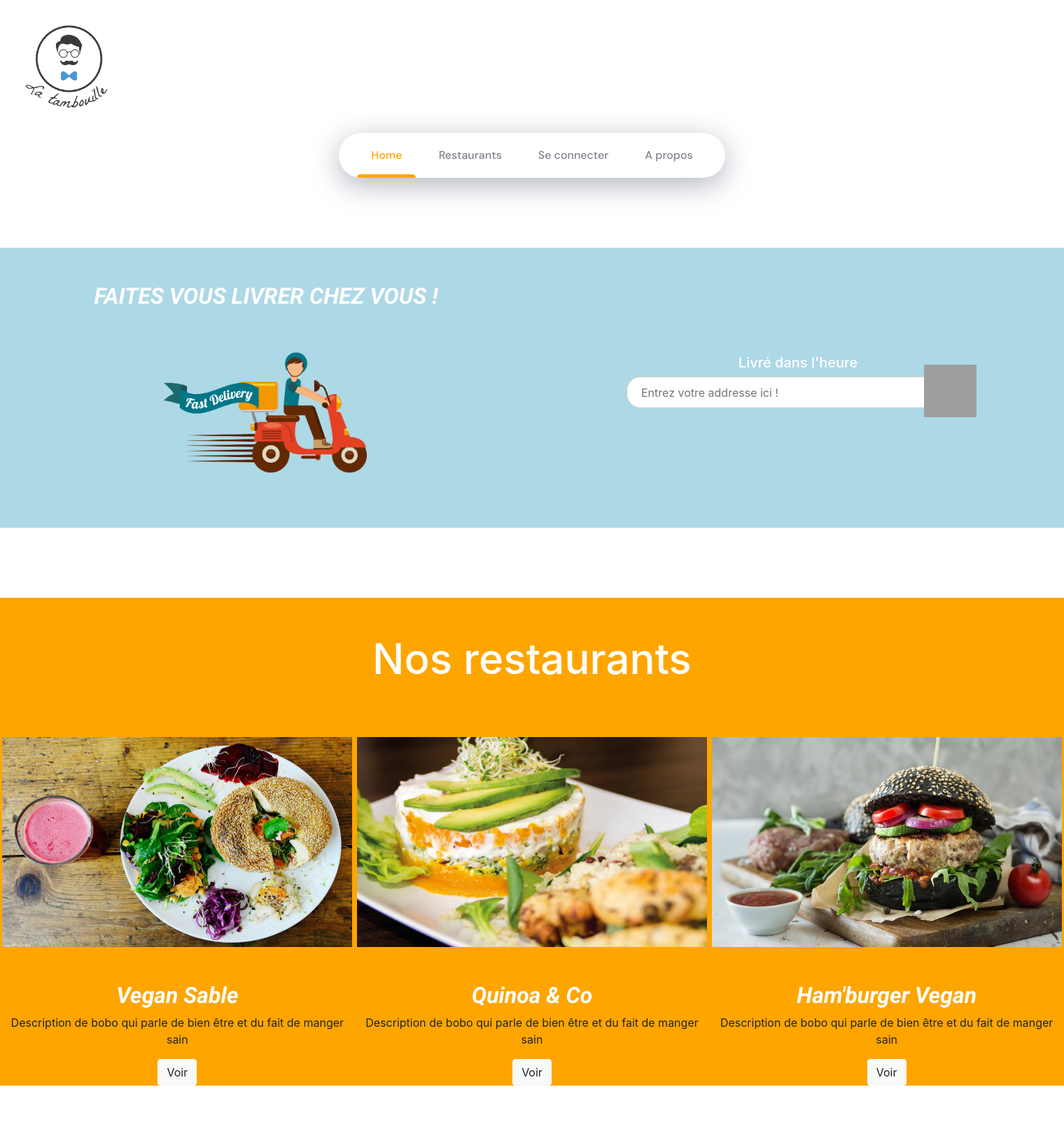
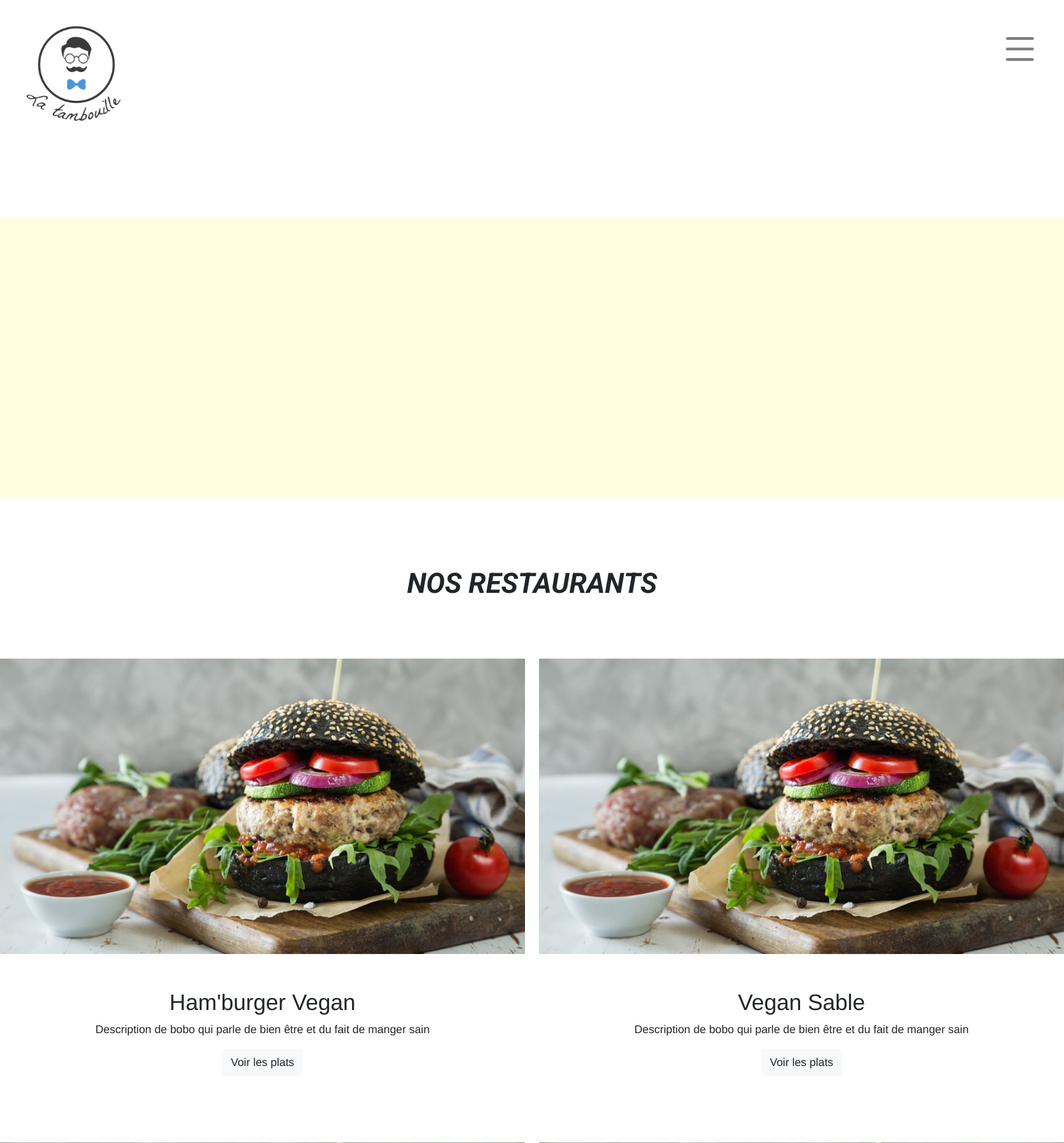
Before and after one commit to Hostie/veganfood, a Symfony app: template templates/user/index.html.twig in a window 1520 px wide. Shown: the top 1633 px of the page at 70% size. Before the commit the page ends 1551 px from the top, so only its background shows below. Run offline with Twig, Linux system fonts and the light colour scheme; the template is opened without the code that fills it, so the values that code supplies are empty; some libraries are stand-ins or nearby versions; grey boxes are pictures that could not be loaded.

Commit message:
page de garde responsive

```diff
--- a/public/css/nav.css
+++ b/public/css/nav.css
@@ -4,69 +4,124 @@
 header{
     display: flex;
     justify-content: center;
+
 }
 
 .logo{
-    width: 130px;
+    width: 150px;
     margin: 30px;
+    justify-content: center;
+    align-items :center;
+}
+
+.open {
+  position: fixed;
+  top: 40px;
+  right: 40px;
+  width: 50px;
+  height: 50px;
+  display: block;
+  cursor: pointer;
+  transition: opacity 0.2s linear;
+  z-index: 2;
 }
 
 
-.nav {
-  display: inline-flex;
-  position: relative;
+.open span {
+  display: block;
+  float: left;
+  clear: both;
+  height: 4px;
+  width: 40px;
+  border-radius: 40px;
+  background-color :  grey;
+  position: absolute;
+  right: 3px;
+  top: 3px;
   overflow: hidden;
-  max-width: 100%;
-  background-color: #fff;
-  padding: 0 20px;
-  border-radius: 40px;
-  box-shadow: 0 10px 40px rgba(159, 162, 177, .8);
+  transition: all 0.4s ease;
 }
 
-.nav-item {
-  color: #83818c;
-  padding: 20px;
-  text-decoration: none;
-  transition: .3s;
-  margin: 0 6px;
-  z-index: 1;
-  font-family: 'DM Sans', sans-serif;
-  font-weight: 500;
-  position: relative;
-}
-.nav-item :before {
-    content: "";
-    position: absolute;
-    bottom: -6px;
-    left: 0;
-    width: 100%;
-    height: 5px;
-    background-color: #dfe2ea;
-    border-radius: 8px 8px 0 0;
-    opacity: 0;
-    transition: .3s;
-  }
+.open span:nth-child(1) {
+  margin-top: 10px;
+  z-index: 9;
 }
 
-.nav-item:not(.is-active):hover:before {
-  opacity: 1;
-  bottom: 0;
+.open span:nth-child(2) { margin-top: 25px; }
+
+.open span:nth-child(3) { margin-top: 40px; }
+
+.sub-menu {
+  transition: all 0.8s cubic-bezier(0.68, -0.55, 0.265, 1.55);
+  height: 0;
+  width: 0;
+  right: 0;
+  top: 0;
+  position: absolute;
+  background-color:lightblue;
+  border-radius: 50%;
+  z-index: 18;
+  overflow: hidden;
 }
 
-
-.nav-item:not(.is-active):hover { color: #333; }
-
-.nav-indicator {
-  position: absolute;
-  left: 0;
-  bottom: 0;
-  height: 4px;
-  transition: .4s;
-  height: 5px;
-  z-index: 1;
-  border-radius: 8px 8px 0 0;
+.sub-menu li {
+  display: block;
+  float: right;
+  clear: both;
+  height: auto;
+  margin-right: -160px;
+  transition: all 0.5s cubic-bezier(0.68, -0.55, 0.265, 1.55);
 }
 
-@media (max-width: 580px) {
-  .nav { overflow: auto; }
+.sub-menu li:first-child { margin-top: 180px; }
+
+.sub-menu li:nth-child(1) { -webkit-transition-delay: 0.05s; }
+
+.sub-menu li:nth-child(2) { -webkit-transition-delay: 0.10s; }
+
+.sub-menu li:nth-child(3) { -webkit-transition-delay: 0.15s; }
+
+.sub-menu li:nth-child(4) { -webkit-transition-delay: 0.20s; }
+
+.sub-menu li:nth-child(5) { -webkit-transition-delay: 0.25s; }
+
+.sub-menu li a {
+  color: #fff;
+  font-family: 'Lato', Arial, Helvetica, sans-serif;
+  font-size: 20px;
+  width: 100%;
+  font-weight: 600;
+  display: block;
+  float: left;
+  line-height: 40px;
+  text-decoration: none;
 }
+
+.oppenned .sub-menu {
+  opacity: 1;
+  height: 400px;
+  width: 400px;
+}
+
+.oppenned span:nth-child(2) { overflow: visible; }
+
+.oppenned span:nth-child(1),
+.oppenned span:nth-child(3) {
+  z-index: 100;
+  transform: rotate(45deg);
+}
+
+.oppenned span:nth-child(1) { transform: rotate(45deg) translateY(12px) translateX(12px); }
+
+.oppenned span:nth-child(2) {
+  height: 400px;
+  width: 400px;
+  right: -160px;
+  top: -160px;
+  border-radius: 50%;
+  background-color:lightblue;
+}
+
+.oppenned span:nth-child(3) { transform: rotate(-45deg) translateY(-10px) translateX(10px); }
+
+.oppenned li { margin-right: 168px; }
--- a/public/css/style.css
+++ b/public/css/style.css
@@ -1,128 +1,74 @@
-body {
-  margin: 0;
-  padding: 0;
+* {
+  font-family: Helvetica;
 }
 
-.search {
+h1 {
+  font-family: Roboto;
+}
+
+.grid {
   display: grid;
   grid-template-columns: repeat(2, 1fr);
+  column-gap: 20px;
+  row-gap: 20px;
+  margin-top: 3%;
+}
+@media (max-width: 768px) {
+  .grid {
+    display: grid;
+    grid-template-columns: repeat(1, 1fr);
+    column-gap: 30px;
+    row-gap: 30px;
+    margin-left: 10px;
+    margin-right: 10px;
+  }
+}
+@media (max-width: 576px) {
+  .grid {
+    display: grid;
+    grid-template-columns: repeat(1, 1fr);
+    column-gap: 30px;
+    row-gap: 30px;
+    margin-left: 10px;
+    margin-right: 10px;
+  }
+}
+
+.search__logo {
+  height: 100;
+}
+
+.container__search {
   margin-top: 100px;
-  width: 100%;
-  height: 50vh;
-  background-color: lightblue;
+  background-color: lightyellow;
+  height: 400px;
+  vertical-align: middle;
   text-align: center;
 }
 
-.quote-image {
-  grid-column: 1;
-}
-.quote-image img {
-  margin-top: 50px;
-  position: relative;
-  width: 300px;
-}
-.quote-image h2 {
-  margin-top: 50px;
-  font-family: "Roboto", sans-serif;
-  font-weight: 300;
-  color: white;
+.rest__title {
+  text-align: center;
+  margin-top: 100px;
 }
 
-.search-address {
-  grid-column: 2;
-  margin-top: 20%;
+.resto__item {
+  margin-top: 5%;
+  margin-bottom: 5%;
   text-align: center;
-  justify-content: center;
 }
-.search-address h2 {
-  font-size: 20px;
-  color: white;
+.resto__item img {
+  max-width: 100%;
+}
+.resto__item img:hover {
+  opacity: 0.7;
+}
+.resto__item h2 {
+  margin-top: 50px;
 }
 
-.search-container {
-  width: 490px;
-  display: block;
-  margin: 0 auto;
-}
-
-input#search-bar {
-  margin: 0 auto;
-  width: 100%;
-  height: 45px;
-  padding: 0 20px;
-  font-size: 1rem;
-  border: 1px solid #D0CFCE;
-  outline: none;
-  border-radius: 20px 20px 20px 20px;
-}
-input#search-bar:focus {
-  border: 1px solid #008ABF;
-  transition: 0.35s ease;
-  color: #008ABF;
-}
-input#search-bar:focus::-webkit-input-placeholder {
-  transition: opacity 0.45s ease;
-  opacity: 0;
-}
-input#search-bar:focus::-moz-placeholder {
-  transition: opacity 0.45s ease;
-  opacity: 0;
-}
-input#search-bar:focus:-ms-placeholder {
-  transition: opacity 0.45s ease;
-  opacity: 0;
-}
-
-.search-icon {
-  position: relative;
-  float: right;
-  width: 75px;
-  height: 75px;
-  top: -62px;
-  right: -10px;
-}
-
-.restaurants {
-  display: grid;
-  grid-template-columns: repeat(3, 1fr);
-  margin-top: 100px;
-  width: 100%;
-  height: 70%;
-  background-color: orange;
+.footer__main {
+  margin-top: 10px;
   text-align: center;
-}
-.restaurants h1 {
-  grid-column: 2;
-  margin-top: 10%;
-  margin-bottom: 5%;
-  color: white;
-  font-size: 60px;
-}
-
-.rest {
-  margin-top: 10%;
-}
-.rest img {
-  width: 500px;
-  height: 300px;
-}
-.rest h2 {
-  margin-top: 50px;
-  font-family: "Roboto", sans-serif;
-  font-weight: 300;
-  color: white;
-}
-
-.rest-1 {
-  grid-column: 1;
-}
-
-.rest-2 {
-  grid-column: 2;
-}
-
-.rest-3 {
-  grid-column: 3;
 }
 
 /*# sourceMappingURL=style.css.map */
--- a/public/css/style.scss
+++ b/public/css/style.scss
@@ -1,129 +1,80 @@
-body{
-  margin:0;
-  padding: 0;
+*{
+  font-family: Helvetica;
+}
+h1{
+  font-family: Roboto;
+}
+
+.grid{
+  display: grid;
+  grid-template-columns: repeat(2,1fr);
+  column-gap: 20px;
+  row-gap: 20px;
+  margin-top: 3%;
+
+  @media(max-width:768px){
+
+        display: grid;
+        grid-template-columns: repeat(1,1fr);
+        column-gap: 30px;
+        row-gap: 30px;
+        margin-left: 10px;
+        margin-right: 10px;
+
+
+  }
+  @media(max-width:576px){
+        display: grid;
+        grid-template-columns: repeat(1,1fr);
+        column-gap: 30px;
+        row-gap: 30px;
+        margin-left: 10px;
+        margin-right: 10px;
+  }
 }
 
 
-.search{
-    display: grid;
-    grid-template-columns: repeat(2,1fr);
+
+
+
+
+
+
+.search__logo{
+  height: 100
+
+}
+.container__search{
   margin-top: 100px;
-    width: 100%;
-    height: 50vh;
-    background-color : lightblue;
+  background-color: lightyellow;
+  height: 400px;
+  vertical-align: middle;
   text-align: center;
 }
 
-.quote-image{
-    grid-column: 1;
-    img{
-        margin-top: 50px;
-        position: relative;
-        width: 300px;
+.rest__title{
+  text-align: center;
+  margin-top: 100px;
+}
+
+
+.resto__item {
+  margin-top: 5%;
+  margin-bottom: 5%;;
+  text-align: center;
+  img  {
+    max-width: 100%;
+    &:hover{
+      opacity: 0.7;
+    }
   }
   h2{
     margin-top: 50px;
-        font-family: 'Roboto', sans-serif;
-        font-weight: 300;
-        color: white;
   }
 
 }
 
-.search-address{
-    grid-column: 2;
-    margin-top: 20%;
+.footer__main{
+  margin-top: 10px;
   text-align: center;
-    justify-content: center;
-    h2{
-        font-size: 20px;
-        color: white;
 }
-}
-
-.search-container{
-    width: 490px;
-    display: block;
-    margin: 0 auto;
-  }
-
-  input#search-bar{
-    margin: 0 auto;
-    width: 100%;
-    height: 45px;
-    padding: 0 20px;
-    font-size: 1rem;
-    border: 1px solid #D0CFCE;
-    outline: none;
-    border-radius: 20px 20px 20px 20px;
-    &:focus{
-      border: 1px solid #008ABF;
-      transition: 0.35s ease;
-      color: #008ABF;
-      &::-webkit-input-placeholder{
-        transition: opacity 0.45s ease;
-          opacity: 0;
-       }
-      &::-moz-placeholder {
-        transition: opacity 0.45s ease;
-          opacity: 0;
-       }
-      &:-ms-placeholder {
-       transition: opacity 0.45s ease;
-         opacity: 0;
-       }
-     }
-   }
-
-  .search-icon{
-    position: relative;
-    float: right;
-    width: 75px;
-    height: 75px;
-    top: -62px;
-    right: -10px;
-  }
-
-  .restaurants{
-    display: grid;
-    grid-template-columns: repeat(3,1fr);
-    margin-top: 100px;
-    width: 100%;
-    height: 70%;
-    background-color :orange;
-    text-align: center;
-    h1{
-      grid-column: 2;
-      margin-top: 10%;
-      margin-bottom: 5%;
-      color: white;
-      font-size: 60px;
-    }
-
-  }
-
-  .rest{
-    margin-top: 10%;
-    img{
-      width: 500px;
-      height: 300px;
-    }
-    h2{
-      margin-top: 50px;
-      font-family: 'Roboto', sans-serif;
-      font-weight: 300;
-      color: white;
-  }
-  }
-  .rest-1{
-    grid-column: 1;
-
-  }
-
-  .rest-2{
-    grid-column: 2;
-
-  }
-  .rest-3{
-    grid-column: 3;
-  }
--- a/public/js/nav.js
+++ b/public/js/nav.js
@@ -1,22 +1,13 @@
-const indicator = document.querySelector('.nav-indicator');
-const items = document.querySelectorAll('.nav-item');
-
-function handleIndicator(el) {
-  items.forEach(item => {
-    item.classList.remove('is-active');
-    item.removeAttribute('style');
+$(document).ready(function() {
+  $(document).delegate('.open', 'click', function(event){
+    $(this).addClass('oppenned');
+    event.stopPropagation();
+  })
+  $(document).delegate('body', 'click', function(event) {
+    $('.open').removeClass('oppenned');
+  })
+  $(document).delegate('.cls', 'click', function(event){
+    $('.open').removeClass('oppenned');
+    event.stopPropagation();
   });
-
-  indicator.style.width = `${el.offsetWidth}px`;
-  indicator.style.left = `${el.offsetLeft}px`;
-  indicator.style.backgroundColor = el.getAttribute('active-color');
-
-  el.classList.add('is-active');
-  el.style.color = el.getAttribute('active-color');
-}
-
-
-items.forEach((item, index) => {
-  item.addEventListener('click', (e) => { handleIndicator(e.target)});
-  item.classList.contains('is-active') && handleIndicator(item);
 });
--- a/templates/base.html.twig
+++ b/templates/base.html.twig
@@ -15,17 +15,23 @@
     <img class="logo" src="{{ asset('/img/logo.png')}}">
      <header>
 
-        <nav class="nav">
-            <a href="#" class="nav-item is-active" active-color="orange">Home</a>
-            <a href="#" class="nav-item" active-color="orange">Restaurants</a>
-            <a href="#" class="nav-item" active-color="orange">Se connecter</a>
-            <a href="#" class="nav-item" active-color="orange">A propos</a>
-            <span class="nav-indicator"></span>
-        </nav>
+        <div class="open">
+          <span class="cls"></span>
+          <span>
+            <ul class="sub-menu ">
+              <li> <a href="#">HOME</a> </li>
+              <li> <a href="#">RESTAURANTS</a> </li>
+              <li> <a href="#">SE CONNECTER</a> </li>
+              <li> <a href="#">A PROPOS</a> </li>
+            </ul>
+          </span>
+          <span class="cls"></span>
+      </div>
     </header>
 
         {% block body %}{% endblock %}
         {% block javascripts %}
+        <script src="http://code.jquery.com/jquery-1.11.1.min.js"></script>
         <script src="{{ asset('/js/nav.js')}}"></script>
         {% endblock %}
     </body>
--- a/templates/user/index.html.twig
+++ b/templates/user/index.html.twig
@@ -2,7 +2,91 @@
 
 {% block body %}
 
+    <main>
 
+    <section class="container__search" >
+
+
+
+
+        </section>
+
+
+        <div class="rest__title">
+            <h1 class="resto-title">NOS RESTAURANTS</h1>
+        </div>
+
+        <section class="grid grid__resto">
+
+            <div class="resto__item">
+                <a href=""><img class=""  href="" src="{{ asset('/img/rest3.jpg')}}"></a>
+                <h2>Ham'burger Vegan</h2>
+                <p>Description de bobo qui parle de bien être et du fait de manger sain </p>
+                <button type="button" class="btn btn-light">Voir les plats</button>
+            </div>
+
+            <div class="resto__item">
+                <a href=""><img class=""  href="" src="{{ asset('/img/rest3.jpg')}}"></a>
+                <h2>Vegan Sable</h2>
+                <p>Description de bobo qui parle de bien être et du fait de manger sain </p>
+                <button type="button" class="btn btn-light">Voir les plats</button>
+            </div>
+
+            <div class="resto__item">
+
+               <a href=""><img class=""  href="" src="{{ asset('/img/rest3.jpg')}}"></a>
+                <h2>Quinoa & Co</h2>
+                <p>Description de bobo qui parle de bien être et du fait de manger sain </p>
+                <button type="button" class="btn btn-light">Voir les plats</button>
+
+            </div>
+
+            <div class="resto__item">
+                <a href=""><img class=""  href="" src="{{ asset('/img/rest3.jpg')}}"></a>
+                <h2>Ham'burger Vegan</h2>
+                <p>Description de bobo qui parle de bien être et du fait de manger sain </p>
+                <button type="button" class="btn btn-light">Voir les plats</button>
+
+            </div>
+
+        </section>
+
+
+
+    </main>
+    <footer class="footer__main">
+        <p>Copyright La Tambouile ©️ 2020</p>
+    </footer>
+
+</body>
+
+
+
+
+
+
+
+
+
+
+
+
+
+
+
+
+
+
+
+
+
+
+
+
+
+
+
+<!---
 <section class="search">
 
         <div class="quote-image">
@@ -56,6 +140,6 @@
          <button type="button" class="btn btn-light">Voir</button>
     </div>
 
-</section>
+</section> ---!>
 
 {% endblock %}
```
Also changed, not shown: 1 other file. Lines whose indentation alone changed are shown as unchanged.
